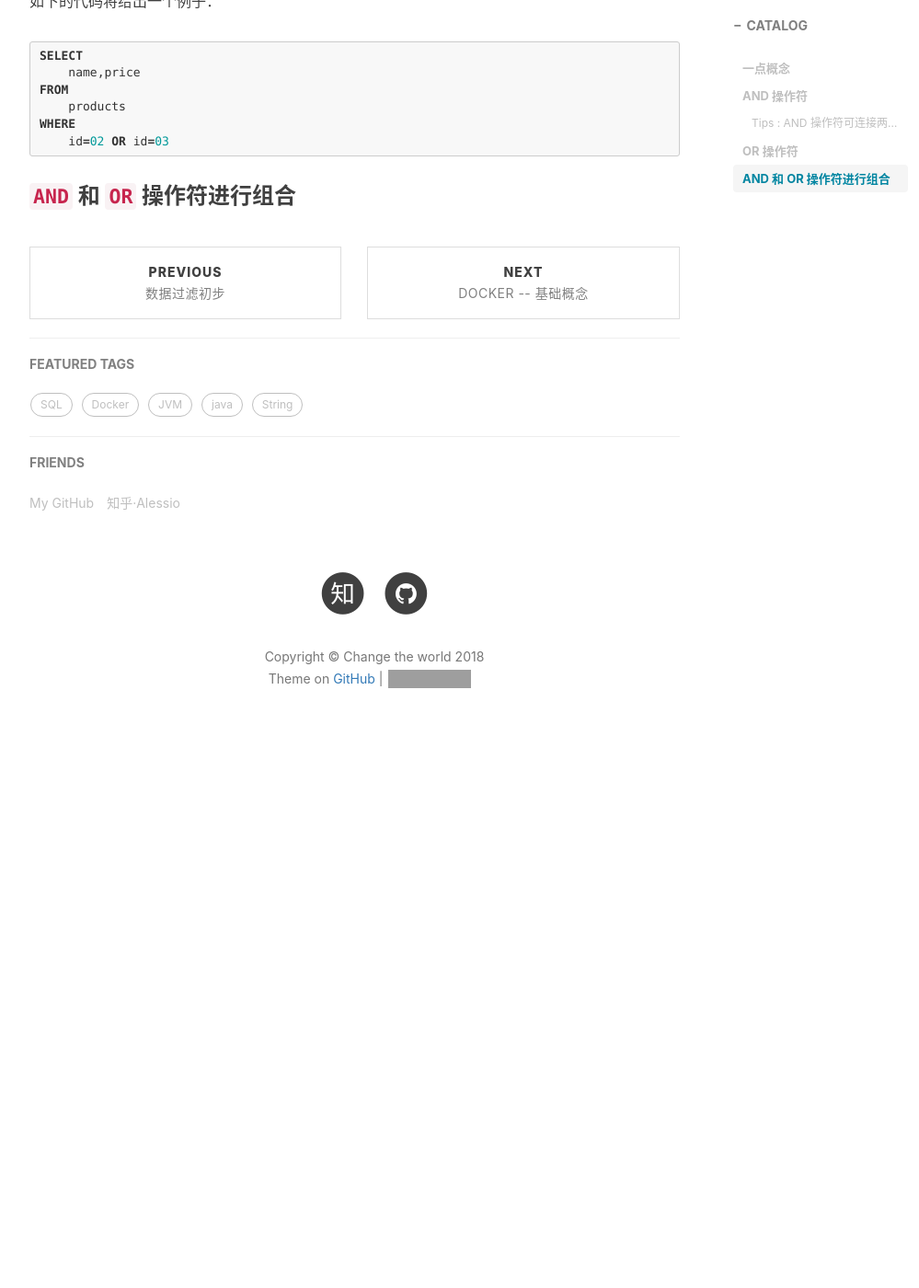
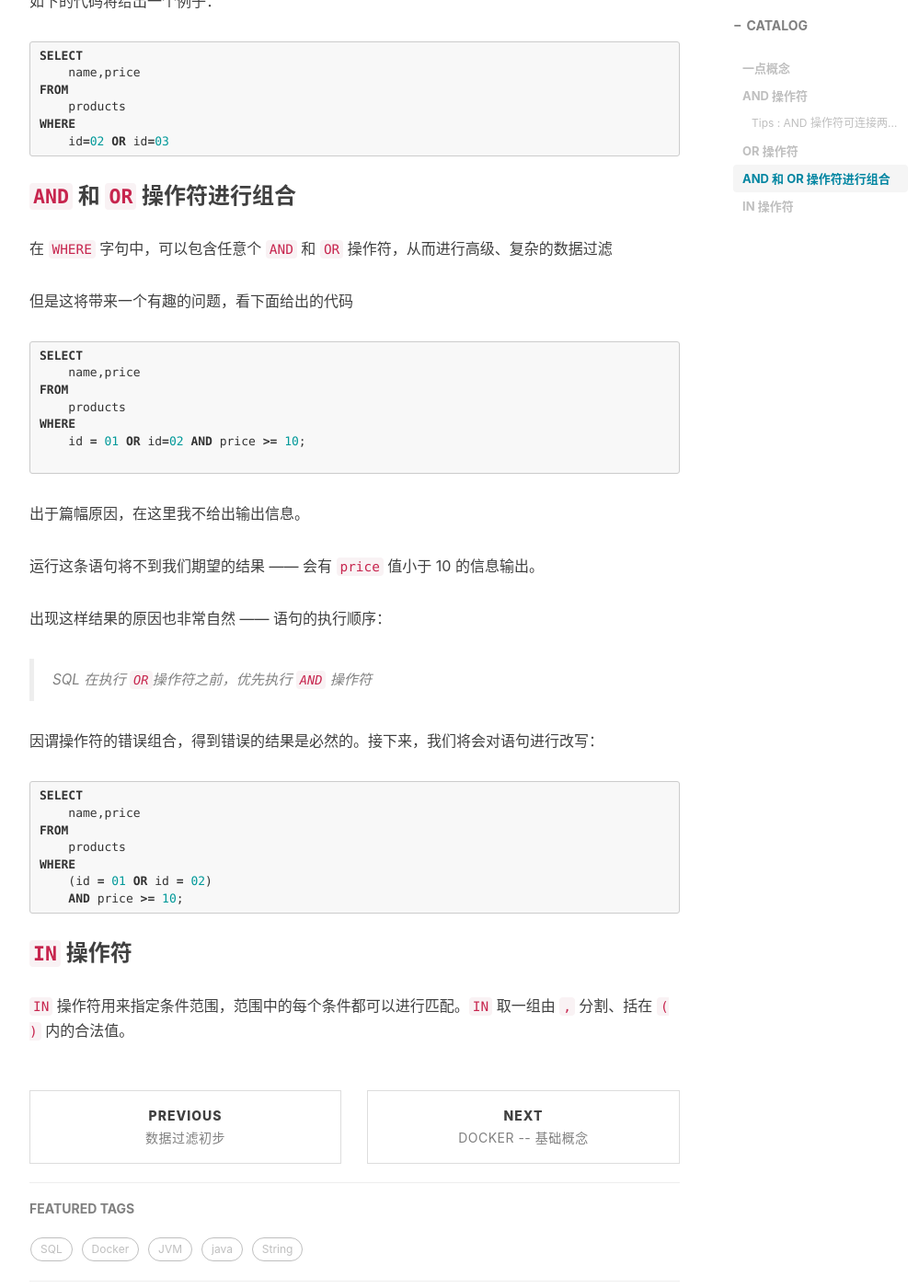
Before and after one commit to Zjianru/zjianru.github.io, a Jekyll site: the page built from _posts/2018-01-05-数据过滤进阶.md, in a window 1280 px wide and 1400 px high, scrolled down 1316 px. Shown: the whole window at 92% size, without its empty margins (233-1232 px from the left). Built offline with Jekyll 4.4.1, drawn with Linux system fonts in a browser that asks for light colours; nearby versions of some CDN libraries; comment, search, counter and statistics services are not loaded; before the commit the page ends 2158 px from its top, so only the background shows below that; grey boxes are pictures that could not be loaded.

Commit message:
finish Note for SQL

````diff
--- a/_posts/2018-01-05-数据过滤进阶.md
+++ b/_posts/2018-01-05-数据过滤进阶.md
@@ -14,6 +14,7 @@ tags:
 
 ### AND 操作符
 要通过不止一个列进行过滤，可以使用 `AND` 操作符给 `WHERE` 字句附加条件，下述代码给出了例子：
+
 ```sql
 SELECT
     id,price,name
@@ -22,7 +23,8 @@ FROM
 WHERE
     id=26 AND price <= 100;
 ```
-#### Tips : `AND` 操作符可连接两个过滤条件，若有多个条件，需要多个 `AND` 操作符联结。
+
+#### `Tips` : `AND` 操作符可连接两个过滤条件，若有多个条件，需要多个 `AND` 操作符联结。
 ### OR 操作符
 
 `OR` 操作符和 `AND` 操作符正好相反，指使 DBMS 检索匹配任一条件的行。
@@ -40,4 +42,40 @@ FROM
 WHERE
     id=02 OR id=03
 ```
+
 ### `AND` 和 `OR` 操作符进行组合
+在 `WHERE` 字句中，可以包含任意个 `AND` 和 `OR` 操作符，从而进行高级、复杂的数据过滤
+
+但是这将带来一个有趣的问题，看下面给出的代码
+```sql
+SELECT
+    name,price
+FROM
+    products
+WHERE
+    id = 01 OR id=02 AND price >= 10;
+
+```
+出于篇幅原因，在这里我不给出输出信息。
+
+运行这条语句将不到我们期望的结果 —— 会有 `price` 值小于 10 的信息输出。
+
+出现这样结果的原因也非常自然 —— 语句的执行顺序：
+
+> SQL 在执行 `OR`操作符之前，优先执行 `AND` 操作符
+
+因谓操作符的错误组合，得到错误的结果是必然的。接下来，我们将会对语句进行改写：
+
+```sql
+SELECT
+    name,price
+FROM
+    products
+WHERE
+    (id = 01 OR id = 02)
+    AND price >= 10;
+```
+
+### `IN` 操作符
+
+`IN` 操作符用来指定条件范围，范围中的每个条件都可以进行匹配。`IN` 取一组由 `,` 分割、括在 `( )` 内的合法值。
````
